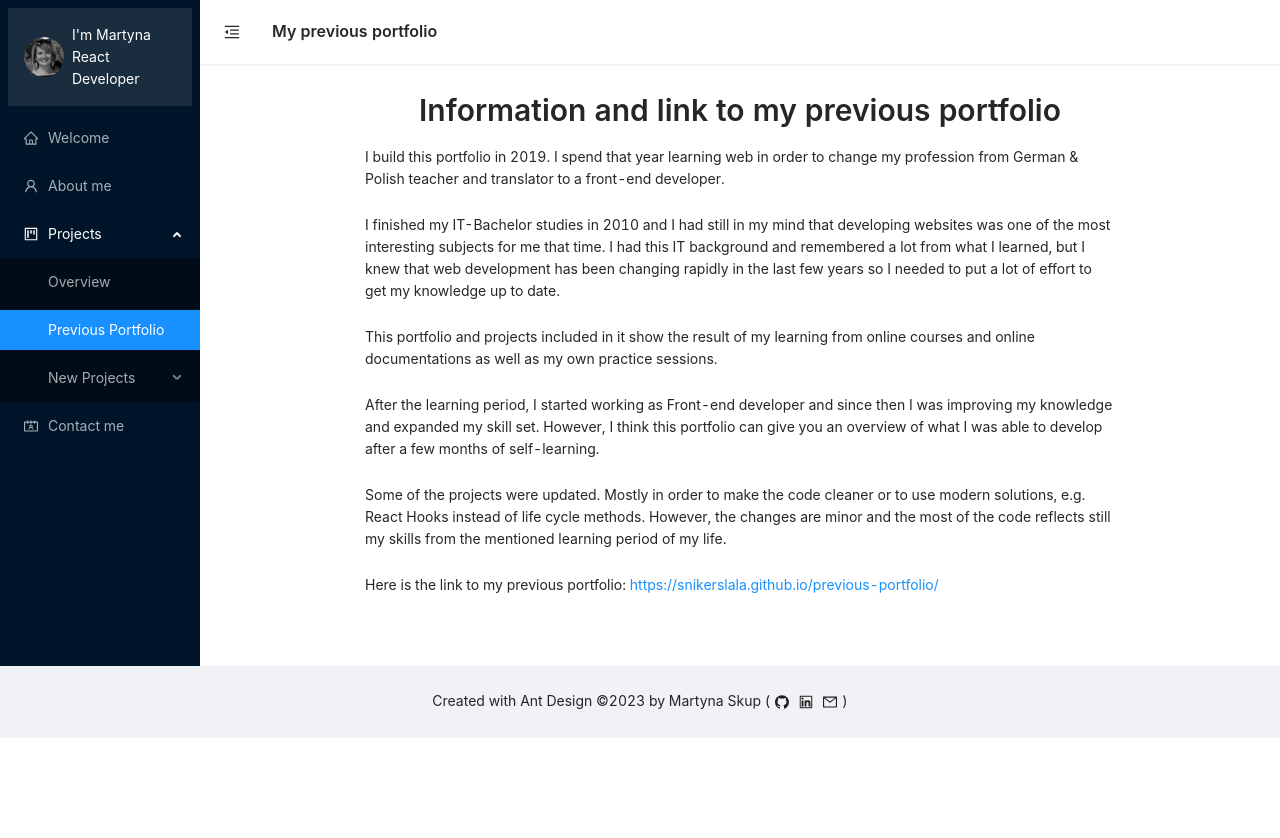
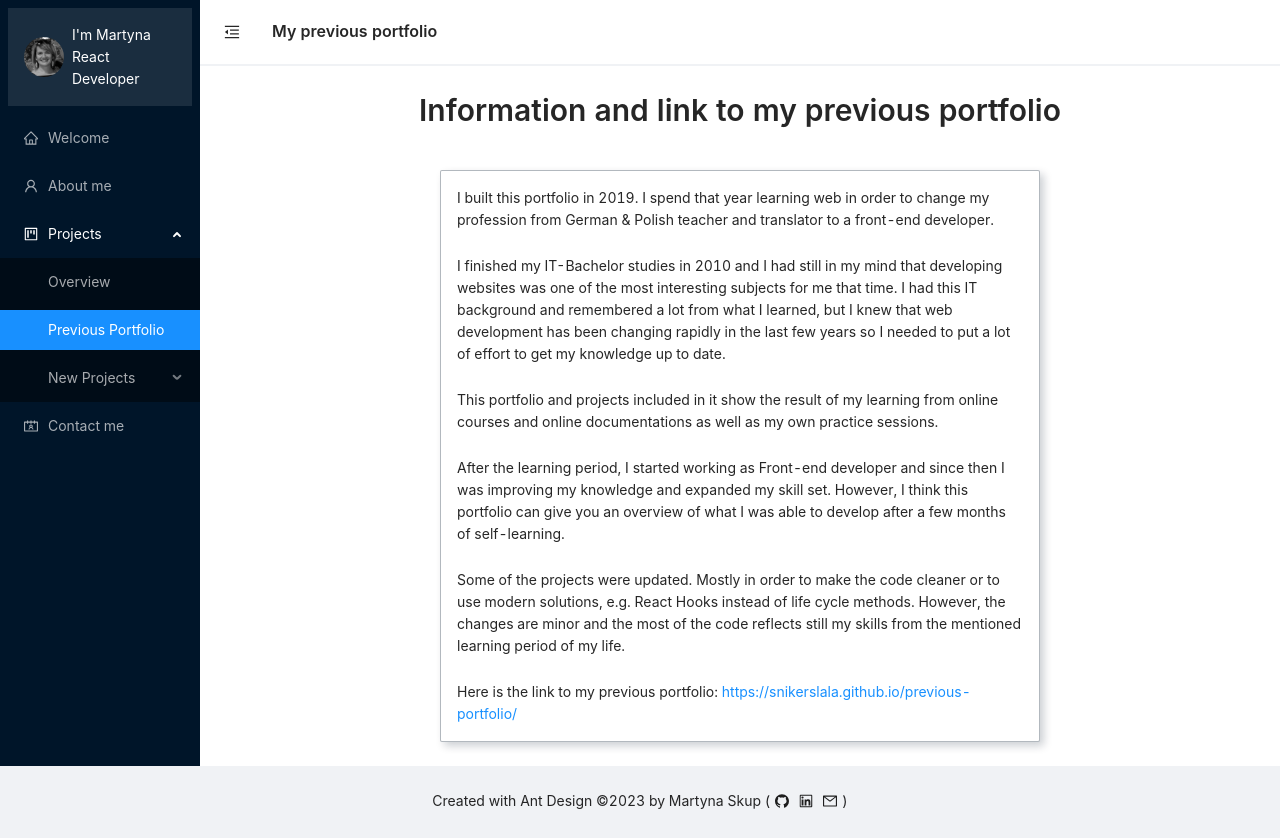
Before and after one commit to martynaskup/martynaskup.github.io, a React (Create React App) app: page /projects/previousPortfolio in a window 1280 px wide. Before the commit the page ends 800 px from the top, so only its background shows below. Built offline with nearby package versions, Linux system fonts and the light colour scheme.

Commit message:
Use Card in the previous portfolio page

```diff
--- a/src/pages/ProjectsPage/Projects/PreviousPortfolio.tsx
+++ b/src/pages/ProjectsPage/Projects/PreviousPortfolio.tsx
@@ -1,31 +1,27 @@
 import { Space, Typography } from 'antd';
 import { Link } from 'react-router-dom';
-import useBreakpoint from 'antd/lib/grid/hooks/useBreakpoint';
+import Card from '../../../components/shared/Card';
 
 const PreviousPortfolio = () => {
-  const { lg } = useBreakpoint();
   return (
-    <>
+    <Space direction="vertical" size="large" align="center">
       <Typography.Title level={2}>
         Information and link to my previous portfolio
       </Typography.Title>
-      <Space
-        direction="vertical"
-        size="large"
-        style={{ width: lg ? '750px' : 'inherit', textAlign: 'left' }}
-      >
+      <Card>
+        <Space direction="vertical" size="large">
           <Typography.Text>
-          I build this portfolio in 2019. I spend that year learning web in
+            I built this portfolio in 2019. I spend that year learning web in
             order to change my profession from German & Polish teacher and
             translator to a front-end developer.
           </Typography.Text>
           <Typography.Text>
             I finished my IT-Bachelor studies in 2010 and I had still in my mind
-          that developing websites was one of the most interesting subjects for
-          me that time. I had this IT background and remembered a lot from what
-          I learned, but I knew that web development has been changing rapidly
-          in the last few years so I needed to put a lot of effort to get my
-          knowledge up to date.
+            that developing websites was one of the most interesting subjects
+            for me that time. I had this IT background and remembered a lot from
+            what I learned, but I knew that web development has been changing
+            rapidly in the last few years so I needed to put a lot of effort to
+            get my knowledge up to date.
           </Typography.Text>
           <Typography.Text>
             This portfolio and projects included in it show the result of my
@@ -34,16 +30,16 @@ const PreviousPortfolio = () => {
           </Typography.Text>
           <Typography.Text>
             After the learning period, I started working as Front-end developer
-          and since then I was improving my knowledge and expanded my skill set.
-          However, I think this portfolio can give you an overview of what I was
-          able to develop after a few months of self-learning.
+            and since then I was improving my knowledge and expanded my skill
+            set. However, I think this portfolio can give you an overview of
+            what I was able to develop after a few months of self-learning.
           </Typography.Text>
           <Typography.Text>
             Some of the projects were updated. Mostly in order to make the code
             cleaner or to use modern solutions, e.g. React Hooks instead of life
-          cycle methods. However, the changes are minor and the most of the code
-          reflects still my skills from the mentioned learning period of my
-          life.
+            cycle methods. However, the changes are minor and the most of the
+            code reflects still my skills from the mentioned learning period of
+            my life.
           </Typography.Text>
           <Typography.Text>
             Here is the link to my previous portfolio:{' '}
@@ -56,7 +52,8 @@ const PreviousPortfolio = () => {
             </Link>
           </Typography.Text>
         </Space>
-    </>
+      </Card>
+    </Space>
   );
 };
 
```
Lines whose indentation alone changed are shown as unchanged.
